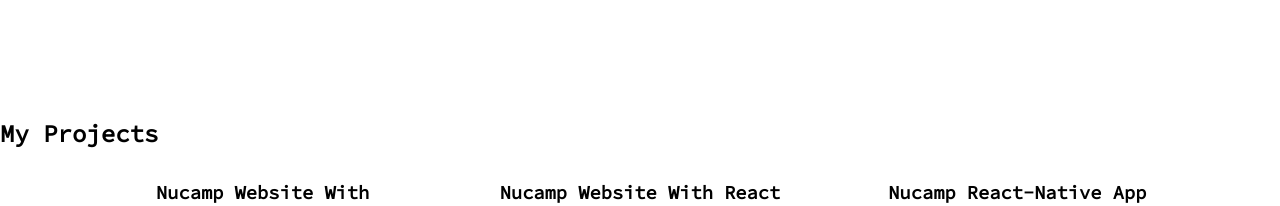
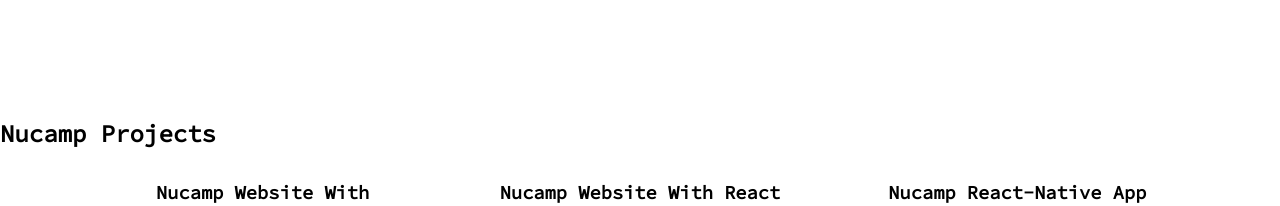
Before and after one commit to CrypticNightOwl/my-portfolio, a React (Create React App) app: page / in a window 1280 px wide. Shown: the part 1482-1688 px from the top of the page. Built offline with nearby package versions, Linux system fonts and the light colour scheme.

Commit message:
build update

```diff
--- a/package.json
+++ b/package.json
@@ -5,12 +5,9 @@
   "homepage": "http://crypticnightowl.github.io/portfolio/",
   "dependencies": {
     "-": "^0.0.1",
-    "@material-ui/icons": "^4.11.2",
-    "@material-ui/utils": "^4.11.2",
     "cra-template": "1.1.2",
     "emailjs-com": "^3.2.0",
     "gh-pages": "^3.2.3",
-    "material-ui-icons": "^1.0.0-beta.36",
     "react": "^17.0.2",
     "react-dom": "^17.0.2",
     "react-icons": "^4.3.1",
--- a/src/components/Projects.js
+++ b/src/components/Projects.js
@@ -9,7 +9,7 @@ const Projects = () => {
 
     return (
         <section id='projects' className='section projects'>
-            <h2 className='section__title'>My Projects</h2>
+            <h2 className='section__title'>Nucamp Projects</h2>
 
             <div className='projects__grid'>
                 {projects.map((project) => (
```
